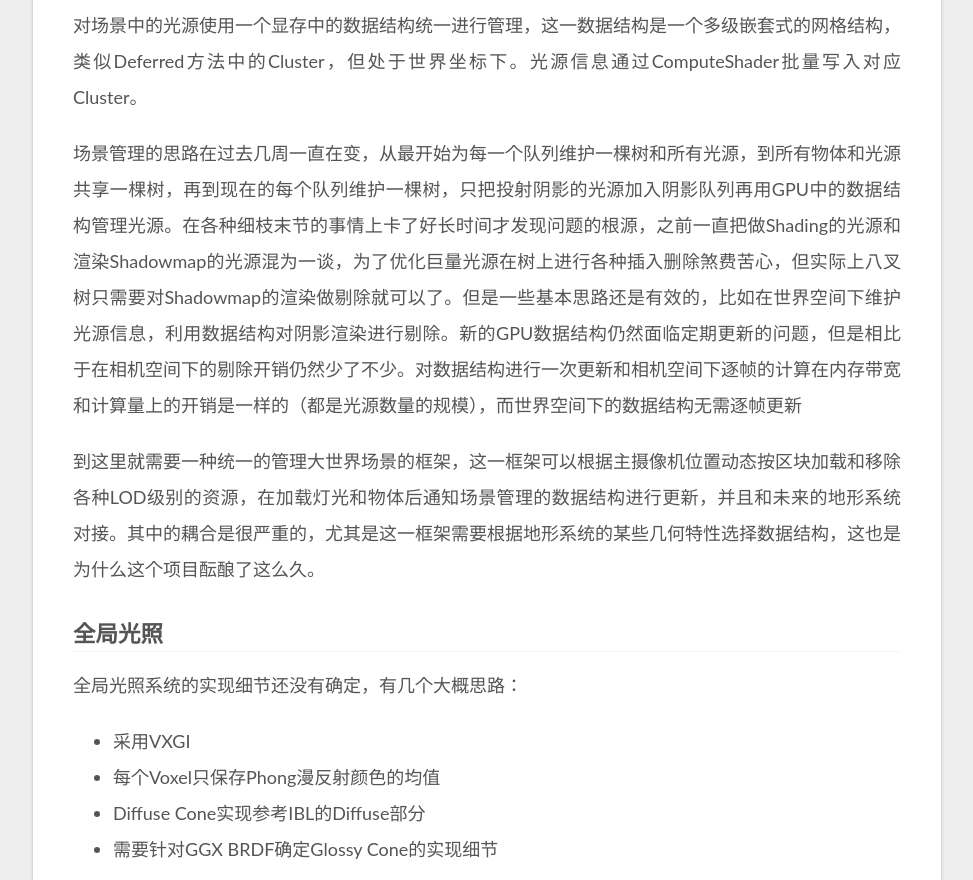
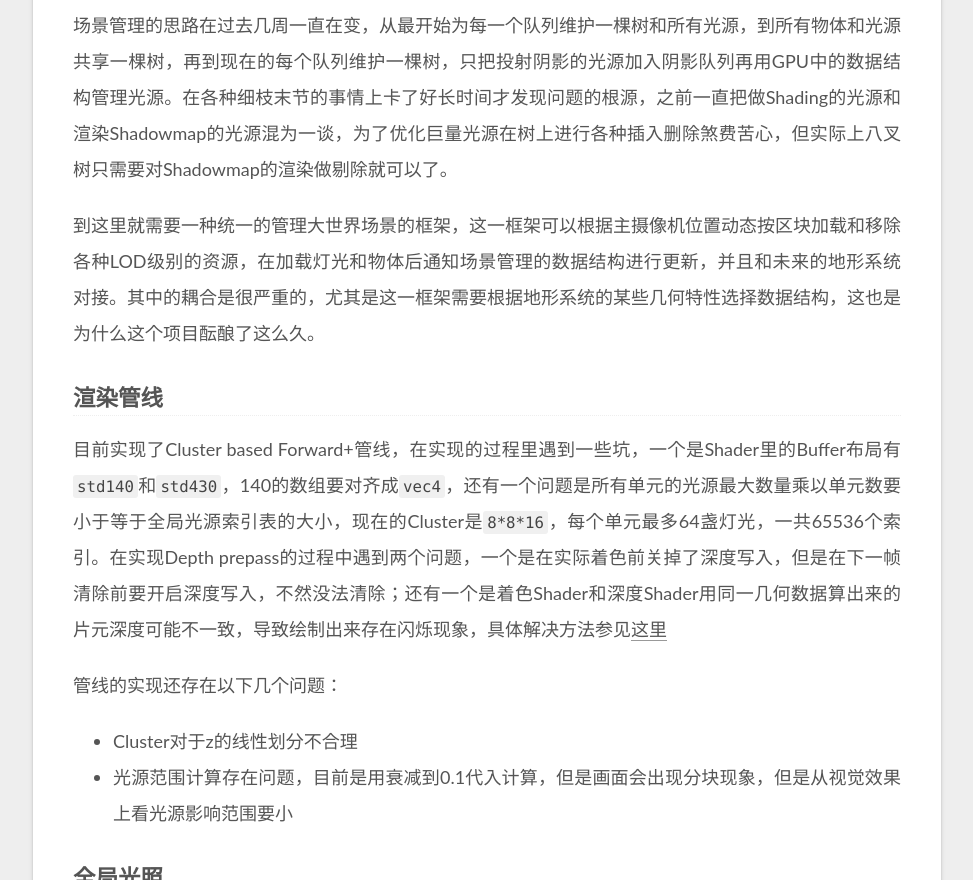
Before and after one commit to Al0ha0e/Al0ha0e.github.io, a plain HTML site: page 2022/01/19/game-engine/index.html in a window 1280 px wide. Shown: the part 1920-2800 px from the top of the page, without its empty margins (279-1252 px from the left). Drawn offline with nearby package versions, Linux system fonts and the light colour scheme.

Commit message:
Site updated: 2022-04-18 22:48:19

```diff
--- a/2022/01/19/game-engine/index.html
+++ b/2022/01/19/game-engine/index.html
@@ -28,7 +28,7 @@
 <meta property="og:description" content="SimpleEngine(SE)是自己造的一个游戏引擎轮子，这篇文章用来记录SE的开发思路 渲染数据结构渲染器对多个渲染层进行渲染，每个层根据功能包括三个渲染队列：不透明队列、阴影队列、透明队列。三个队列各自使用一棵场景树对物体进行管理，各个队列具体情况如下：  不透明队列：用于渲染不透明物体。 阴影队列：用于渲染阴影贴图，在这一队列中的物体需要加入不透明队列才能正常渲染，这一队列不需要进行光照剔">
 <meta property="og:locale" content="en_US">
 <meta property="article:published_time" content="2022-01-19T06:59:54.000Z">
-<meta property="article:modified_time" content="2022-02-06T17:37:38.607Z">
+<meta property="article:modified_time" content="2022-04-18T14:47:05.134Z">
 <meta property="article:author" content="szh">
 <meta name="twitter:card" content="summary">
 
@@ -219,7 +219,7 @@ mjx-container[display="true"] + br {
       <div class="sidebar-panel-container">
         <!--noindex-->
         <div class="post-toc-wrap sidebar-panel">
-            <div class="post-toc animated"><ol class="nav"><li class="nav-item nav-level-2"><a class="nav-link" href="#%E6%B8%B2%E6%9F%93"><span class="nav-number">1.</span> <span class="nav-text">渲染</span></a><ol class="nav-child"><li class="nav-item nav-level-3"><a class="nav-link" href="#%E6%95%B0%E6%8D%AE%E7%BB%93%E6%9E%84"><span class="nav-number">1.1.</span> <span class="nav-text">数据结构</span></a></li><li class="nav-item nav-level-3"><a class="nav-link" href="#%E5%9C%BA%E6%99%AF%E7%AE%A1%E7%90%86"><span class="nav-number">1.2.</span> <span class="nav-text">场景管理</span></a></li><li class="nav-item nav-level-3"><a class="nav-link" href="#%E5%85%A8%E5%B1%80%E5%85%89%E7%85%A7"><span class="nav-number">1.3.</span> <span class="nav-text">全局光照</span></a></li></ol></li></ol></div>
+            <div class="post-toc animated"><ol class="nav"><li class="nav-item nav-level-2"><a class="nav-link" href="#%E6%B8%B2%E6%9F%93"><span class="nav-number">1.</span> <span class="nav-text">渲染</span></a><ol class="nav-child"><li class="nav-item nav-level-3"><a class="nav-link" href="#%E6%95%B0%E6%8D%AE%E7%BB%93%E6%9E%84"><span class="nav-number">1.1.</span> <span class="nav-text">数据结构</span></a></li><li class="nav-item nav-level-3"><a class="nav-link" href="#%E5%9C%BA%E6%99%AF%E7%AE%A1%E7%90%86"><span class="nav-number">1.2.</span> <span class="nav-text">场景管理</span></a></li><li class="nav-item nav-level-3"><a class="nav-link" href="#%E6%B8%B2%E6%9F%93%E7%AE%A1%E7%BA%BF"><span class="nav-number">1.3.</span> <span class="nav-text">渲染管线</span></a></li><li class="nav-item nav-level-3"><a class="nav-link" href="#%E5%85%A8%E5%B1%80%E5%85%89%E7%85%A7"><span class="nav-number">1.4.</span> <span class="nav-text">全局光照</span></a></li></ol></li></ol></div>
         </div>
         <!--/noindex-->
 
@@ -303,7 +303,7 @@ mjx-container[display="true"] + br {
           <i class="far fa-calendar-check"></i>
         </span>
         <span class="post-meta-item-text">Edited on</span>
-        <time title="Modified: 2022-02-07 01:37:38" itemprop="dateModified" datetime="2022-02-07T01:37:38+08:00">2022-02-07</time>
+        <time title="Modified: 2022-04-18 22:47:05" itemprop="dateModified" datetime="2022-04-18T22:47:05+08:00">2022-04-18</time>
       </span>
 
 
@@ -333,9 +333,14 @@ mjx-container[display="true"] + br {
 <li>利用八叉树快速筛选出渲染某一光源时需要提交Drawcall的物体</li>
 </ul>
 <p>这一数据结构的设计思路和依据在于，物体和光源的变化具有一定的局部性，因此采用动态的八叉树结构可以将对象插入删除的开销分摊到每一帧。对于较少物体，八叉树可以收缩不必要的节点，因此遍历八叉树进行剔除的开销和遍历物体列表全部提交drawcall的（遍历）开销规模是近似的，而八叉树可以轻松剔除视锥外的物体减少drawcall使得实际性能得到提升。场景需要用到实时阴影的动态光源较少，因此即使暴力插入删除开销也是可以接受的，而其在渲染shadowmap时可以根据光源作用范围快速剔除大量无关物体，相较此前需要渲染所有物体性能大大提升。</p>
-<p>对场景中的光源使用一个显存中的数据结构统一进行管理，这一数据结构是一个多级嵌套式的网格结构，类似Deferred方法中的Cluster，但处于世界坐标下。光源信息通过ComputeShader批量写入对应Cluster。</p>
-<p>场景管理的思路在过去几周一直在变，从最开始为每一个队列维护一棵树和所有光源，到所有物体和光源共享一棵树，再到现在的每个队列维护一棵树，只把投射阴影的光源加入阴影队列再用GPU中的数据结构管理光源。在各种细枝末节的事情上卡了好长时间才发现问题的根源，之前一直把做Shading的光源和渲染Shadowmap的光源混为一谈，为了优化巨量光源在树上进行各种插入删除煞费苦心，但实际上八叉树只需要对Shadowmap的渲染做剔除就可以了。但是一些基本思路还是有效的，比如在世界空间下维护光源信息，利用数据结构对阴影渲染进行剔除。新的GPU数据结构仍然面临定期更新的问题，但是相比于在相机空间下的剔除开销仍然少了不少。对数据结构进行一次更新和相机空间下逐帧的计算在内存带宽和计算量上的开销是一样的（都是光源数量的规模），而世界空间下的数据结构无需逐帧更新</p>
+<p>场景管理的思路在过去几周一直在变，从最开始为每一个队列维护一棵树和所有光源，到所有物体和光源共享一棵树，再到现在的每个队列维护一棵树，只把投射阴影的光源加入阴影队列再用GPU中的数据结构管理光源。在各种细枝末节的事情上卡了好长时间才发现问题的根源，之前一直把做Shading的光源和渲染Shadowmap的光源混为一谈，为了优化巨量光源在树上进行各种插入删除煞费苦心，但实际上八叉树只需要对Shadowmap的渲染做剔除就可以了。</p>
 <p>到这里就需要一种统一的管理大世界场景的框架，这一框架可以根据主摄像机位置动态按区块加载和移除各种LOD级别的资源，在加载灯光和物体后通知场景管理的数据结构进行更新，并且和未来的地形系统对接。其中的耦合是很严重的，尤其是这一框架需要根据地形系统的某些几何特性选择数据结构，这也是为什么这个项目酝酿了这么久。</p>
+<h3 id="渲染管线"><a href="#渲染管线" class="headerlink" title="渲染管线"></a>渲染管线</h3><p>目前实现了Cluster based Forward+管线，在实现的过程里遇到一些坑，一个是Shader里的Buffer布局有<code>std140</code>和<code>std430</code>，140的数组要对齐成<code>vec4</code>，还有一个问题是所有单元的光源最大数量乘以单元数要小于等于全局光源索引表的大小，现在的Cluster是<code>8*8*16</code>，每个单元最多64盏灯光，一共65536个索引。在实现Depth prepass的过程中遇到两个问题，一个是在实际着色前关掉了深度写入，但是在下一帧清除前要开启深度写入，不然没法清除；还有一个是着色Shader和深度Shader用同一几何数据算出来的片元深度可能不一致，导致绘制出来存在闪烁现象，具体解决方法参见<a target="_blank" rel="noopener" href="https://stackoverflow.com/questions/46914862/z-fighting-after-depth-prepass-on-gtx-980">这里</a></p>
+<p>管线的实现还存在以下几个问题：</p>
+<ul>
+<li>Cluster对于z的线性划分不合理</li>
+<li>光源范围计算存在问题，目前是用衰减到0.1代入计算，但是画面会出现分块现象，但是从视觉效果上看光源影响范围要小</li>
+</ul>
 <h3 id="全局光照"><a href="#全局光照" class="headerlink" title="全局光照"></a>全局光照</h3><p>全局光照系统的实现细节还没有确定，有几个大概思路：</p>
 <ul>
 <li>采用VXGI</li>
```
Also changed, not shown: index.html (+8 -3 lines).
